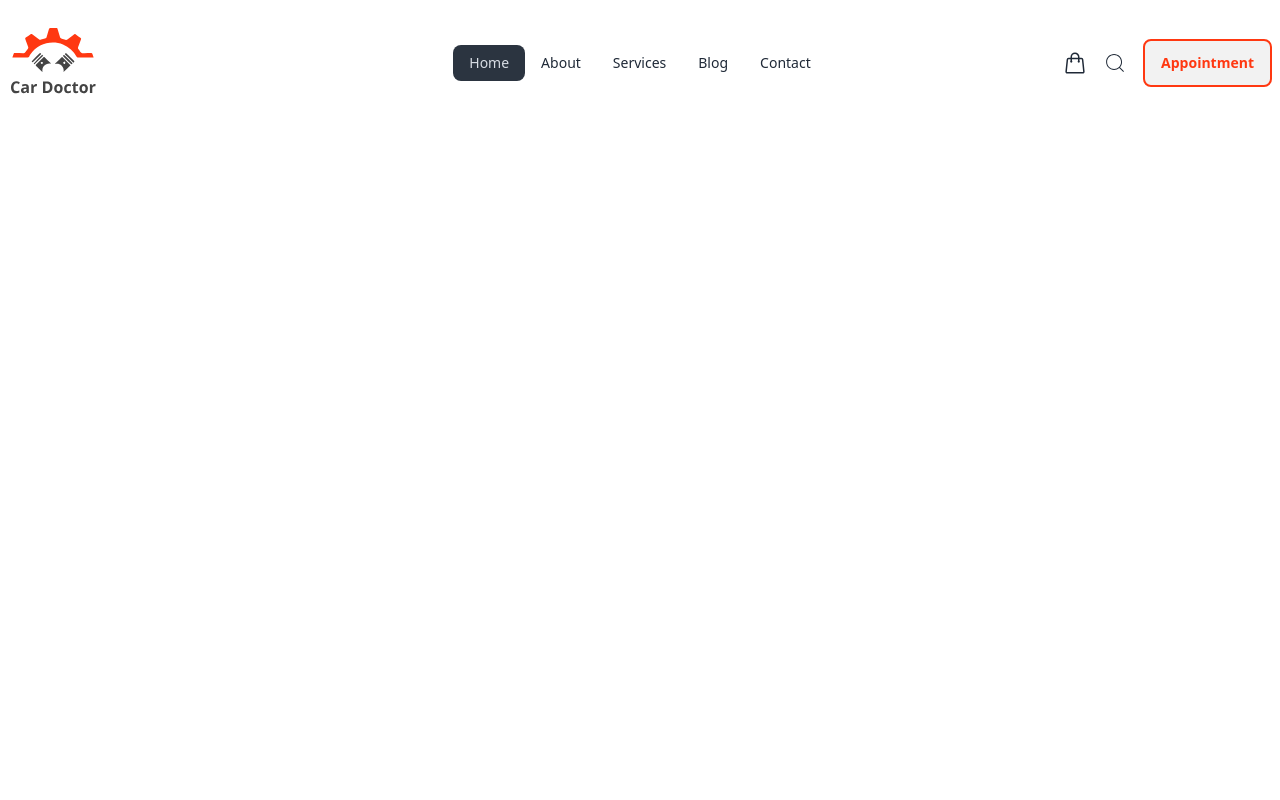
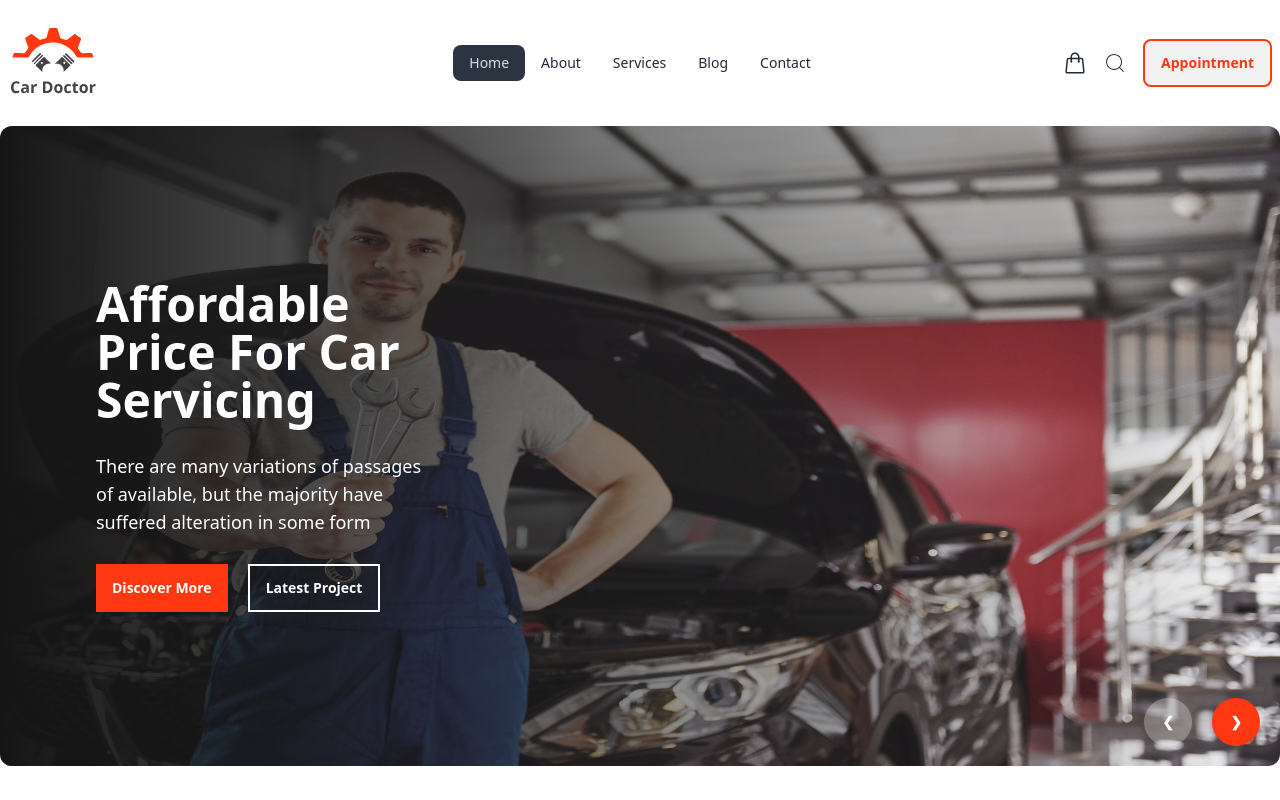
Before and after one commit to taiatulislam/car-doctor-client, a React (Vite) app: page / in a window 1280 px wide. Built offline with nearby package versions, Linux system fonts and the light colour scheme.

Commit message:
banner section added

```diff
--- /dev/null
+++ b/src/Pages/Home/Banner/Banner.jsx
@@ -0,0 +1,73 @@
+import slider1 from '../../../assets/images/banner/1.jpg'
+import slider2 from '../../../assets/images/banner/2.jpg'
+import slider3 from '../../../assets/images/banner/3.jpg'
+import slider4 from '../../../assets/images/banner/4.jpg'
+
+const Banner = () => {
+    return (
+        <div className="carousel w-full h-[80vh] mt-5">
+            <div id="slide1" className="carousel-item relative w-full">
+                <img src={slider1} className="w-full rounded-xl" />
+                <div className="absolute flex flex-col justify-center bg-gradient-to-r from-[#151515] to-[rgba(21, 21, 21, 0.00)] w-full h-full rounded-xl">
+                    <div className='text-white w-1/3 space-y-7 pl-24'>
+                        <h3 className='text-5xl font-bold text-'>Affordable Price For Car Servicing</h3>
+                        <p className='text-lg'>There are many variations of passages of  available, but the majority have suffered alteration in some form</p>
+                        <button className='btn text-white bg-[#FF3811] border-none rounded-none normal-case mr-5'>Discover More</button>
+                        <button className='btn text-white bg-transparent border-2 border-white rounded-none normal-case'>Latest Project</button>
+                    </div>
+                    <div className='absolute right-5 bottom-5 flex gap-5'>
+                        <a href="#slide4" className="btn btn-circle text-white bg-opacity-30 border-none">❮</a>
+                        <a href="#slide2" className="btn btn-circle bg-[#FF3811] border-none text-white">❯</a>
+                    </div>
+                </div>
+            </div>
+            <div id="slide2" className="carousel-item relative w-full">
+                <img src={slider2} className="w-full rounded-xl" />
+                <div className="absolute flex flex-col justify-center bg-gradient-to-r from-[#151515] to-[rgba(21, 21, 21, 0.00)] w-full h-full rounded-xl">
+                    <div className='text-white w-1/3 space-y-7 pl-24'>
+                        <h3 className='text-5xl font-bold text-'>Affordable Price For Car Servicing</h3>
+                        <p className='text-lg'>There are many variations of passages of  available, but the majority have suffered alteration in some form</p>
+                        <button className='btn text-white bg-[#FF3811] border-none rounded-none normal-case mr-5'>Discover More</button>
+                        <button className='btn text-white bg-transparent border-2 border-white rounded-none normal-case'>Latest Project</button>
+                    </div>
+                    <div className='absolute right-5 bottom-5 flex gap-5'>
+                        <a href="#slide1" className="btn btn-circle text-white bg-opacity-30 border-none">❮</a>
+                        <a href="#slide3" className="btn btn-circle bg-[#FF3811] border-none text-white">❯</a>
+                    </div>
+                </div>
+            </div>
+            <div id="slide3" className="carousel-item relative w-full">
+                <img src={slider3} className="w-full rounded-xl" />
+                <div className="absolute flex flex-col justify-center bg-gradient-to-r from-[#151515] to-[rgba(21, 21, 21, 0.00)] w-full h-full rounded-xl">
+                    <div className='text-white w-1/3 space-y-7 pl-24'>
+                        <h3 className='text-5xl font-bold text-'>Affordable Price For Car Servicing</h3>
+                        <p className='text-lg'>There are many variations of passages of  available, but the majority have suffered alteration in some form</p>
+                        <button className='btn text-white bg-[#FF3811] border-none rounded-none normal-case mr-5'>Discover More</button>
+                        <button className='btn text-white bg-transparent border-2 border-white rounded-none normal-case'>Latest Project</button>
+                    </div>
+                    <div className='absolute right-5 bottom-5 flex gap-5'>
+                        <a href="#slide2" className="btn btn-circle text-white bg-opacity-30 border-none">❮</a>
+                        <a href="#slide4" className="btn btn-circle bg-[#FF3811] border-none text-white">❯</a>
+                    </div>
+                </div>
+            </div>
+            <div id="slide4" className="carousel-item relative w-full">
+                <img src={slider4} className="w-full rounded-xl" />
+                <div className="absolute flex flex-col justify-center bg-gradient-to-r from-[#151515] to-[rgba(21, 21, 21, 0.00)] w-full h-full rounded-xl">
+                    <div className='text-white w-1/3 space-y-7 pl-24'>
+                        <h3 className='text-5xl font-bold text-'>Affordable Price For Car Servicing</h3>
+                        <p className='text-lg'>There are many variations of passages of  available, but the majority have suffered alteration in some form</p>
+                        <button className='btn text-white bg-[#FF3811] border-none rounded-none normal-case mr-5'>Discover More</button>
+                        <button className='btn text-white bg-transparent border-2 border-white rounded-none normal-case'>Latest Project</button>
+                    </div>
+                    <div className='absolute right-5 bottom-5 flex gap-5'>
+                        <a href="#slide3" className="btn btn-circle text-white bg-opacity-30 border-none">❮</a>
+                        <a href="#slide1" className="btn btn-circle bg-[#FF3811] border-none text-white">❯</a>
+                    </div>
+                </div>
+            </div>
+        </div>
+    );
+};
+
+export default Banner;
--- a/src/Pages/Home/Home/Home.jsx
+++ b/src/Pages/Home/Home/Home.jsx
@@ -1,8 +1,10 @@
+import Banner from "../Banner/Banner";
+
 
 const Home = () => {
     return (
         <div>
-
+            <Banner></Banner>
         </div>
     );
 };
```
Also changed, not shown: src/Routes/Routes.jsx (+8 -1 lines).
